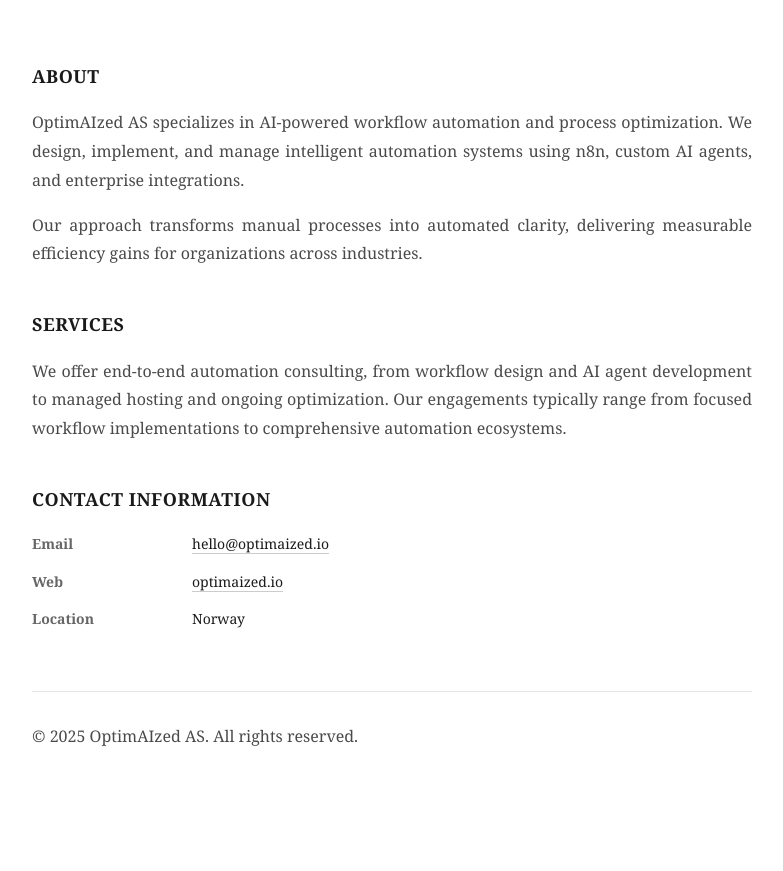
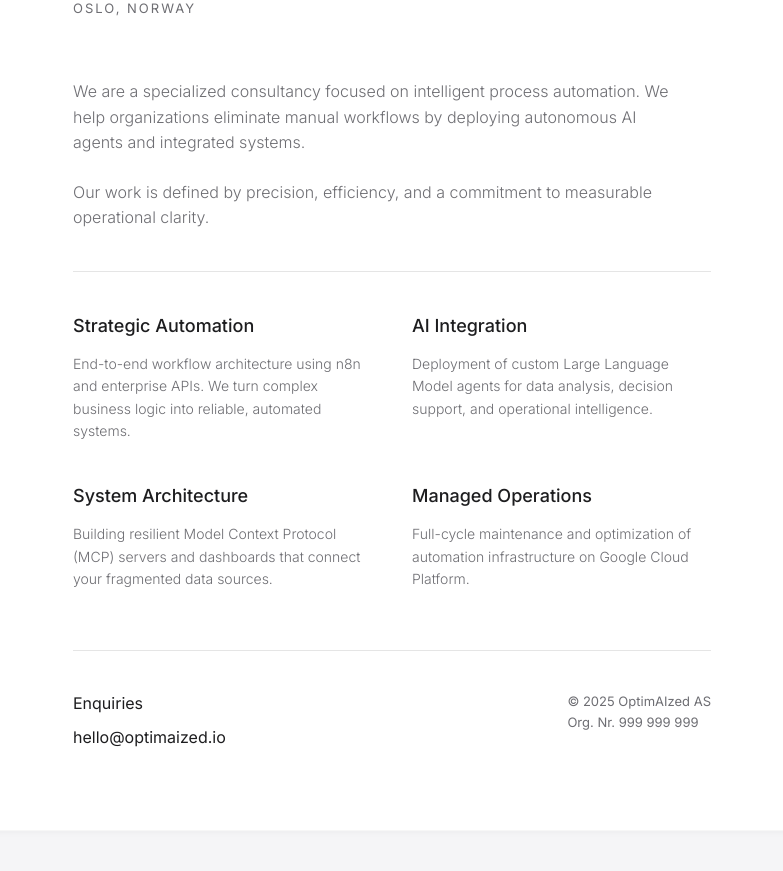
Before and after one commit to ideaschavez/optimaized-website, a plain HTML site: page index.html in a window 1280 px wide. Shown: the part 198-1069 px from the top of the page, without its empty margins (248-1031 px from the left). Before the commit the page ends 1025 px from the top, so only its background shows below. Drawn offline with nearby package versions, Linux system fonts and the light colour scheme; a web font is replaced by a local one.

Commit message:
Redesign v2: Modern Classic Swiss-style consultancy layout

```diff
--- a/index.html
+++ b/index.html
@@ -4,8 +4,20 @@
     <meta charset="UTF-8">
     <meta name="viewport" content="width=device-width, initial-scale=1.0">
     <title>OptimAIzed AS</title>
-    <meta name="description" content="OptimAIzed AS - Consultancy within AI-Powered Workflow Automation and Process Optimization">
+    <meta name="description" content="OptimAIzed AS - Strategic Automation Consultancy">
+    <link rel="preconnect" href="https://fonts.googleapis.com">
+    <link rel="preconnect" href="https://fonts.gstatic.com" crossorigin>
+    <link href="https://fonts.googleapis.com/css2?family=Inter:wght@300;400;500&family=Playfair+Display:ital,wght@0,400;0,600;1,400&display=swap" rel="stylesheet">
     <style>
+        :root {
+            --bg-color: #F5F5F7;
+            --card-bg: #FFFFFF;
+            --text-primary: #1D1D1F;
+            --text-secondary: #6E6E73;
+            --accent: #00D4AA;
+            --border: #E5E5E5;
+        }
+
         * {
             margin: 0;
             padding: 0;
@@ -13,164 +25,181 @@
         }
 
         body {
-            font-family: Georgia, 'Times New Roman', serif;
-            background: #ffffff;
-            color: #1a1a1a;
-            line-height: 1.8;
-            padding: 60px 20px;
+            font-family: 'Inter', sans-serif;
+            background-color: var(--bg-color);
+            color: var(--text-primary);
+            line-height: 1.6;
+            min-height: 100vh;
+            display: flex;
+            align-items: center;
+            justify-content: center;
+            padding: 40px 20px;
         }
 
-        .container {
-            max-width: 720px;
-            margin: 0 auto;
-            background: #ffffff;
+        .card {
+            background: var(--card-bg);
+            width: 100%;
+            max-width: 800px;
+            padding: 80px;
+            box-shadow: 0 4px 6px -1px rgba(0, 0, 0, 0.02), 0 2px 4px -1px rgba(0, 0, 0, 0.02);
+            border: 1px solid rgba(0,0,0,0.03);
         }
 
-        header {
-            text-align: center;
-            margin-bottom: 60px;
-            padding-bottom: 30px;
-            border-bottom: 1px solid #e5e5e5;
+        /* Typography */
+        h1, h2, h3 {
+            font-family: 'Playfair Display', serif;
+            font-weight: 400;
+            color: var(--text-primary);
         }
 
-        .company-name {
-            font-size: 32px;
-            font-weight: 400;
-            letter-spacing: 1px;
-            color: #1a1a1a;
+        h1 {
+            font-size: 42px;
             margin-bottom: 8px;
+            letter-spacing: -0.5px;
         }
 
-        .company-type {
-            font-size: 14px;
-            font-weight: 400;
-            color: #666666;
-            letter-spacing: 3px;
+        .subtitle {
+            font-family: 'Inter', sans-serif;
+            font-size: 13px;
             text-transform: uppercase;
-        }
-
-        main {
+            letter-spacing: 2px;
+            color: var(--text-secondary);
             margin-bottom: 60px;
-        }
-
-        section {
-            margin-bottom: 40px;
+            display: block;
         }
 
         h2 {
-            font-size: 18px;
-            font-weight: 600;
-            color: #1a1a1a;
-            margin-bottom: 16px;
-            letter-spacing: 0.5px;
-            text-transform: uppercase;
+            font-size: 24px;
+            margin-bottom: 20px;
+            margin-top: 50px;
         }
 
         p {
+            color: var(--text-secondary);
             font-size: 16px;
-            color: #4a4a4a;
-            margin-bottom: 16px;
-            text-align: justify;
+            margin-bottom: 24px;
+            font-weight: 300;
+            max-width: 600px;
         }
 
-        .info-grid {
-            display: grid;
-            grid-template-columns: 140px 1fr;
-            gap: 12px 20px;
-            margin-bottom: 20px;
+        /* Layout Elements */
+        hr {
+            border: 0;
+            height: 1px;
+            background: var(--border);
+            margin: 40px 0;
         }
 
-        .info-label {
-            font-size: 14px;
-            color: #666666;
-            font-weight: 600;
+        .grid {
+            display: grid;
+            grid-template-columns: 1fr 1fr;
+            gap: 40px;
+            margin-top: 40px;
         }
 
-        .info-value {
-            font-size: 14px;
-            color: #1a1a1a;
+        .service-item h3 {
+            font-size: 18px;
+            margin-bottom: 12px;
+            font-family: 'Inter', sans-serif;
+            font-weight: 500;
         }
 
-        a {
-            color: #1a1a1a;
-            text-decoration: none;
-            border-bottom: 1px solid #cccccc;
-            transition: border-color 0.2s;
+        .service-item p {
+            font-size: 14px;
+            margin-bottom: 0;
         }
 
-        a:hover {
-            border-bottom-color: #1a1a1a;
+        /* Contact Section */
+        .contact-row {
+            display: flex;
+            justify-content: space-between;
+            align-items: flex-start;
+            margin-top: 60px;
+            padding-top: 40px;
+            border-top: 1px solid var(--border);
         }
 
-        footer {
-            text-align: center;
-            padding-top: 30px;
-            border-top: 1px solid #e5e5e5;
-            font-size: 13px;
-            color: #999999;
+        .contact-info a {
+            color: var(--text-primary);
+            text-decoration: none;
+            border-bottom: 1px solid transparent;
+            transition: border-color 0.2s;
+            font-weight: 400;
         }
 
-        @media (max-width: 768px) {
-            body {
-                padding: 40px 20px;
+        .contact-info a:hover {
+            border-bottom-color: var(--text-primary);
         }
 
-            .company-name {
-                font-size: 26px;
+        .meta {
+            font-size: 13px;
+            color: var(--text-secondary);
         }
 
-            .info-grid {
+        /* Responsive */
+        @media (max-width: 768px) {
+            .card {
+                padding: 40px 30px;
+            }
+            .grid {
                 grid-template-columns: 1fr;
-                gap: 8px;
+                gap: 30px;
             }
-
-            .info-label {
-                margin-top: 12px;
+            h1 {
+                font-size: 32px;
             }
-
-            p {
-                text-align: left;
+            .contact-row {
+                flex-direction: column;
+                gap: 20px;
             }
         }
     </style>
 </head>
 <body>
-    <div class="container">
+    <article class="card">
         <header>
-            <h1 class="company-name">OptimAIzed AS</h1>
-            <p class="company-type">Consultancy</p>
+            <h1>OptimAIzed AS</h1>
+            <span class="subtitle">Oslo, Norway</span>
         </header>
 
-        <main>
         <section>
-                <h2>About</h2>
-                <p>OptimAIzed AS specializes in AI-powered workflow automation and process optimization. We design, implement, and manage intelligent automation systems using n8n, custom AI agents, and enterprise integrations.</p>
-                <p>Our approach transforms manual processes into automated clarity, delivering measurable efficiency gains for organizations across industries.</p>
+            <p>We are a specialized consultancy focused on intelligent process automation. We help organizations eliminate manual workflows by deploying autonomous AI agents and integrated systems.</p>
+            <p>Our work is defined by precision, efficiency, and a commitment to measurable operational clarity.</p>
         </section>
 
+        <hr>
+
         <section>
-                <h2>Services</h2>
-                <p>We offer end-to-end automation consulting, from workflow design and AI agent development to managed hosting and ongoing optimization. Our engagements typically range from focused workflow implementations to comprehensive automation ecosystems.</p>
+            <div class="grid">
+                <div class="service-item">
+                    <h3>Strategic Automation</h3>
+                    <p>End-to-end workflow architecture using n8n and enterprise APIs. We turn complex business logic into reliable, automated systems.</p>
+                </div>
+                <div class="service-item">
+                    <h3>AI Integration</h3>
+                    <p>Deployment of custom Large Language Model agents for data analysis, decision support, and operational intelligence.</p>
+                </div>
+                <div class="service-item">
+                    <h3>System Architecture</h3>
+                    <p>Building resilient Model Context Protocol (MCP) servers and dashboards that connect your fragmented data sources.</p>
+                </div>
+                <div class="service-item">
+                    <h3>Managed Operations</h3>
+                    <p>Full-cycle maintenance and optimization of automation infrastructure on Google Cloud Platform.</p>
+                </div>
+            </div>
         </section>
 
-            <section>
-                <h2>Contact Information</h2>
-                <div class="info-grid">
-                    <div class="info-label">Email</div>
-                    <div class="info-value"><a href="mailto:hello@optimaized.io">hello@optimaized.io</a></div>
-
-                    <div class="info-label">Web</div>
-                    <div class="info-value"><a href="https://optimaized.io">optimaized.io</a></div>
-
-                    <div class="info-label">Location</div>
-                    <div class="info-value">Norway</div>
+        <div class="contact-row">
+            <div class="contact-info">
+                <div style="margin-bottom: 8px;">Enquiries</div>
+                <a href="mailto:hello@optimaized.io">hello@optimaized.io</a>
             </div>
-            </section>
-        </main>
-
-        <footer>
-            <p>&copy; 2025 OptimAIzed AS. All rights reserved.</p>
-        </footer>
+            <div class="meta">
+                &copy; 2025 OptimAIzed AS<br>
+                Org. Nr. 999 999 999
             </div>
+        </div>
+    </article>
 </body>
 </html>
```
Lines whose indentation alone changed are shown as unchanged.
